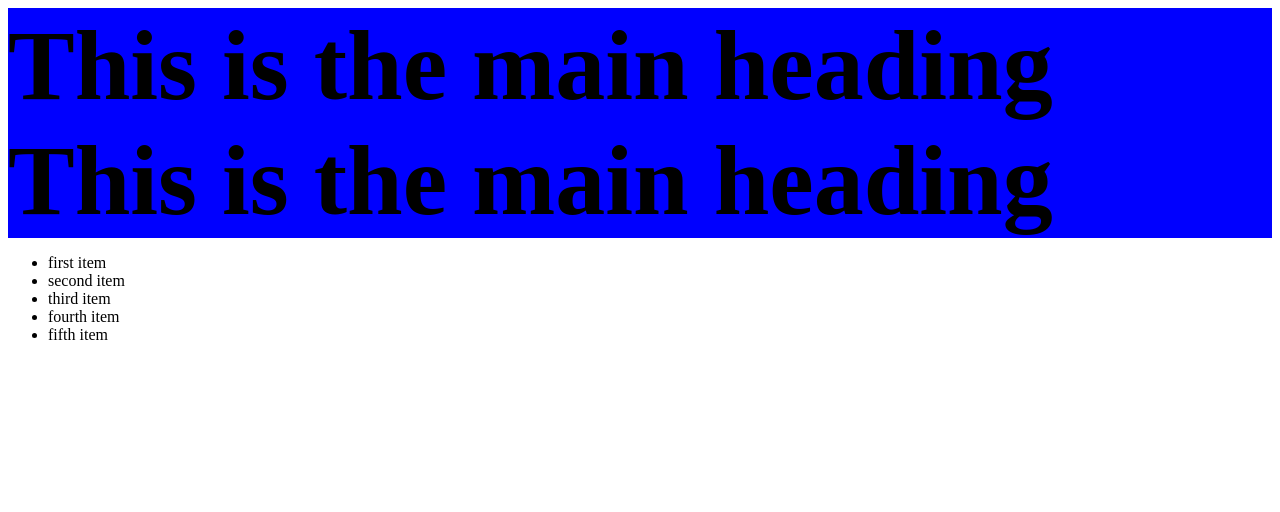
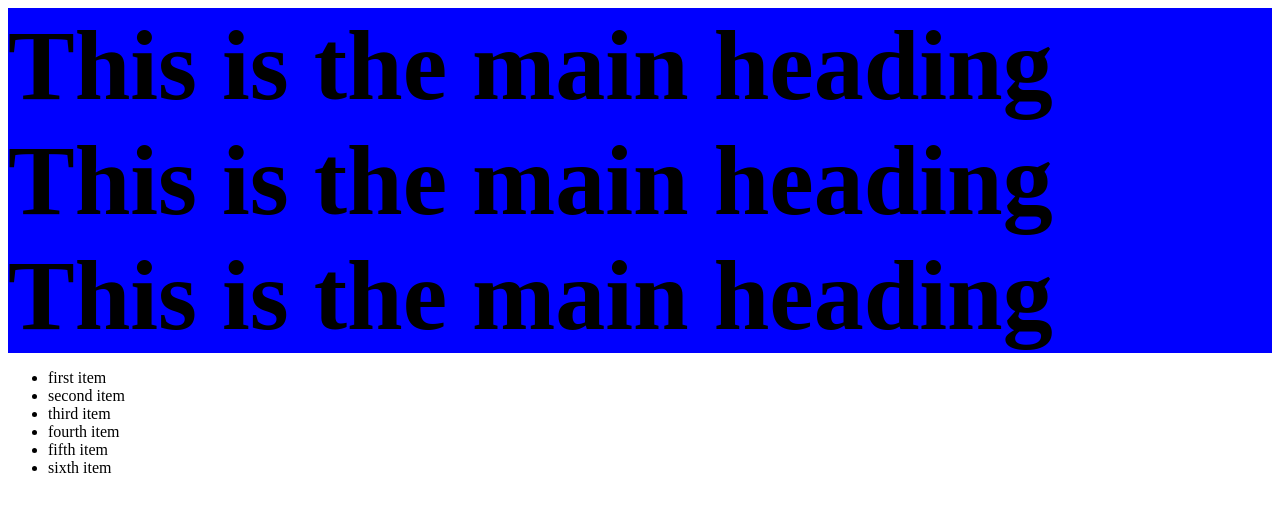
Before and after one commit to GaneshNagu/gitpone, a plain HTML site: page index.html in a window 1280 px wide. Drawn offline with Linux system fonts and the light colour scheme.

Commit message:
added the new h1 and the li

```diff
--- a/index.html
+++ b/index.html
@@ -8,6 +8,7 @@
   <body>
     <h1 class="thiscall">This is the main heading</h1>
     <h2 class="thiscall">This is the main heading</h2>
+    <h3 class="thiscall">This is the main heading</h3>
     <div class="myclass">
       <ul >
         <li>first item</li>
@@ -15,6 +16,7 @@
         <li>third item</li>
         <li>fourth item</li>
         <li>fifth item</li>
+          <li>sixth item</li>
       </ul>
     </div>
   </body>
```
